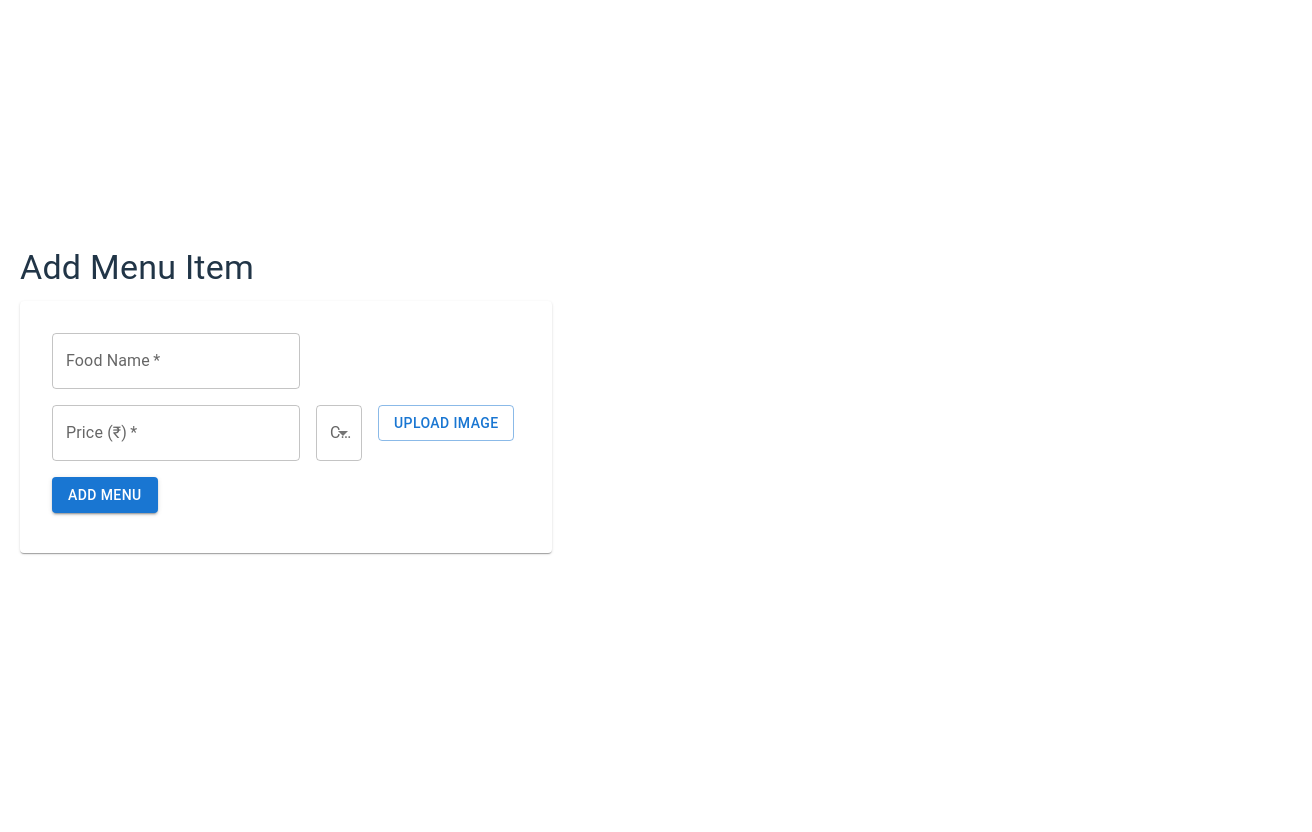
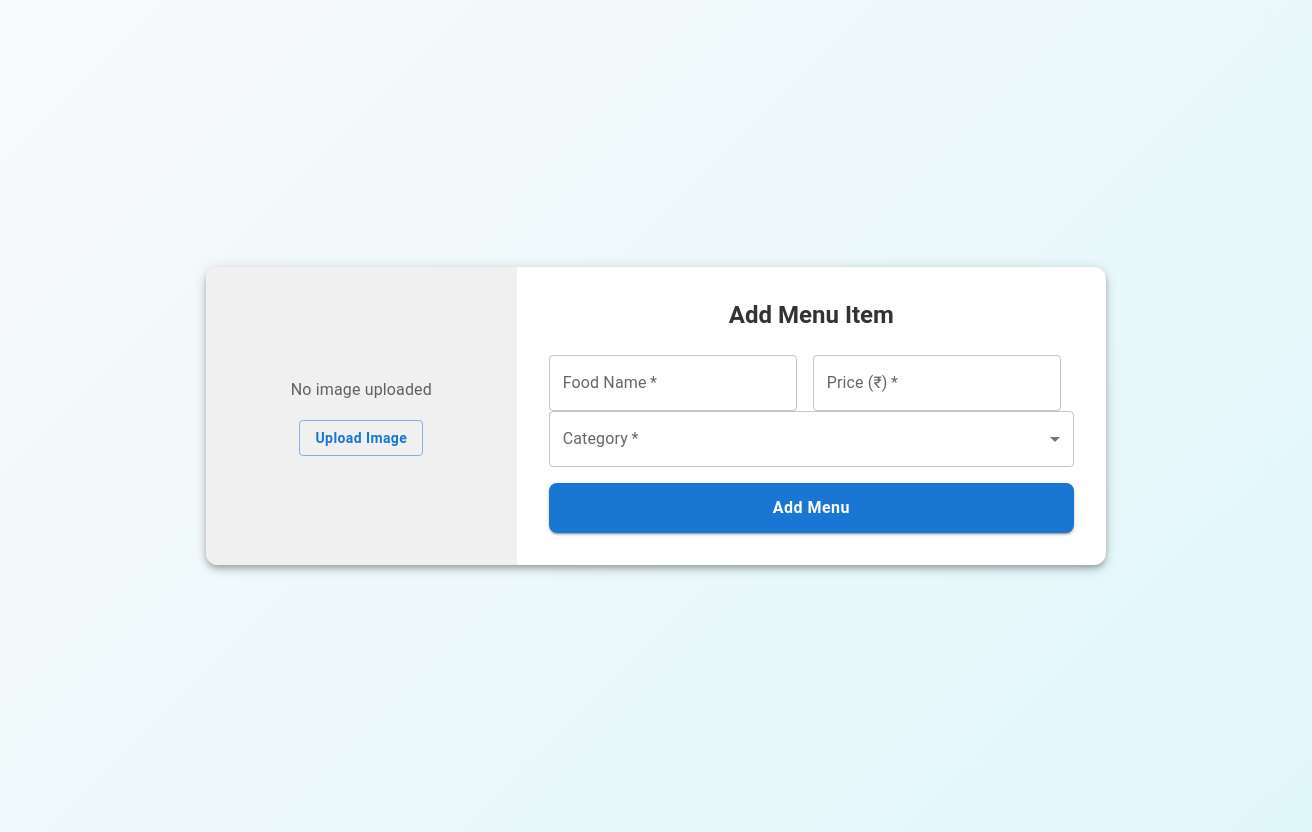
Before and after one commit to Jaboresubhash/SmartServe-, a React (Vite) app in the folder smartserve-frontend/: page /addmenu in a window 1280 px wide. Shown: the whole page, 1312 px wide, since content can reach past the window. Before the commit the page ends 800 px from the top, so only its background shows below. Built offline with nearby package versions, Linux system fonts and the light colour scheme.

Commit message:
update frontend layout

```diff
--- a/smartserve-frontend/src/components/LandingPage.jsx
+++ b/smartserve-frontend/src/components/LandingPage.jsx
@@ -57,9 +57,10 @@ const LandingPage = () => {
           flexDirection: "column",
           color: "white",
           textAlign: "center",
+
         }}
       >
-        <Typography variant="h3" sx={{ fontWeight: "bold" }}>
+        <Typography variant="h3" sx={{ fontWeight: "bold" , color:"t" }}>
           Welcome to SmartServe 🍽️
         </Typography>
         <Typography variant="h6" sx={{ mt: 2, mb: 4 }}>
@@ -102,8 +103,8 @@ const LandingPage = () => {
             <Card sx={{ boxShadow: 3, cursor: "pointer" }} onClick={() => navigate("/menu")}>
               <CardMedia
                 component="img"
-                height="200"
-                image="https://images.unsplash.com/photo-1605478052160-1de0d89f0b2e?auto=format&fit=crop&w=800&q=80"
+                height="300"
+                image="https://marketplace.canva.com/EAGEDq-_tZQ/1/0/1035w/canva-grey-and-beige-minimalist-restaurant-menu-hb5BNMWcQS4.jpg"
                 alt="Customer Menu"
               />
               <CardContent>
@@ -121,8 +122,8 @@ const LandingPage = () => {
             <Card sx={{ boxShadow: 3, cursor: "pointer" }} onClick={() => navigate("/addmenu")}>
               <CardMedia
                 component="img"
-                height="200"
-                image="https://images.unsplash.com/photo-1605478561654-c2f04c0a3d3e?auto=format&fit=crop&w=800&q=80"
+                height="300"
+                image="https://c8.alamy.com/comp/2J63J92/cooking-classes-isolated-cartoon-vector-illustrations-2J63J92.jpg"
                 alt="Add Menu"
               />
               <CardContent>
@@ -140,8 +141,8 @@ const LandingPage = () => {
             <Card sx={{ boxShadow: 3, cursor: "pointer" }} onClick={() => navigate("/orders")}>
               <CardMedia
                 component="img"
-                height="200"
-                image="https://images.unsplash.com/photo-1600891963921-8e4c0de1a9be?auto=format&fit=crop&w=800&q=80"
+                height="300"
+                image="https://upcdn.io/12a1y1C/image/delivery-form.png?f=webp&c=100&q=80&w=1000&h=625&fit=shrink"
                 alt="Order Details"
               />
               <CardContent>
--- a/smartserve-frontend/src/components/addMenu.jsx
+++ b/smartserve-frontend/src/components/addMenu.jsx
@@ -1,3 +1,186 @@
+// import React, { useState } from "react";
+// import {
+//   TextField,
+//   Button,
+//   Typography,
+//   Grid,
+//   MenuItem,
+//   Card,
+//   CardContent,
+//   Snackbar,
+//   Alert,
+// } from "@mui/material";
+// import API from "../api/api";
+
+// const AddMenu = () => {
+//   const [menuData, setMenuData] = useState({
+//     name: "",
+//     price: "",
+//     category: "",
+//     img: null,
+//   });
+
+//   const [openSnackbar, setOpenSnackbar] = useState(false);
+//   const [message, setMessage] = useState("");
+//   const [severity, setSeverity] = useState("success");
+
+//   // handle text and select input
+//   const handleChange = (e) => {
+//     const { name, value } = e.target;
+//     setMenuData((prev) => ({ ...prev, [name]: value }));
+//   };
+
+//   // handle file input
+//   const handleFileChange = (e) => {
+//     setMenuData((prev) => ({ ...prev, img: e.target.files[0] }));
+//   };
+
+//   // submit the form
+//   const handleSubmit = async (e) => {
+//     e.preventDefault();
+
+//     try {
+//       const formData = new FormData();
+//       formData.append("name", menuData.name);
+//       formData.append("price", menuData.price);
+//       formData.append("category", menuData.category);
+//       if (menuData.img) formData.append("img", menuData.img);
+
+//       const res = await API.post("/menu", formData, {
+//         headers: { "Content-Type": "multipart/form-data" },
+//       });
+
+//       setMessage("Menu item added successfully!");
+//       setSeverity("success");
+//       setOpenSnackbar(true);
+
+//       // reset form
+//       setMenuData({
+//         name: "",
+//         price: "",
+//         category: "",
+//         img: null,
+//       });
+//     } catch (error) {
+//       console.error(error);
+//       setMessage("Failed to add menu item.");
+//       setSeverity("error");
+//       setOpenSnackbar(true);
+//     }
+//   };
+
+//   return (
+//     <div style={{ padding: 20 ,
+//        display: "flex",
+//           alignItems: "center",
+//           justifyContent: "center",
+//           flexDirection: "column",
+//           backgroundColor:"red    "
+//     }}>
+
+//       <Card sx={{
+//           maxWidth: 500,
+//           p: 2 ,
+//           backgroundPosition: "center",
+//           display: "flex",
+//           alignItems: "center",
+//           justifyContent: "center",
+//           flexDirection: "column",
+//          backgroundColor:"DarkGray",
+//           textAlign: "center",}}>
+//         <Typography variant="h4" gutterBottom>
+//         Add Menu Item
+//       </Typography>
+//         <CardContent>
+//           <form onSubmit={handleSubmit} encType="multipart/form-data">
+//             <Grid container spacing={2}>
+//               <Grid item xs={12}>
+//                 <TextField
+//                   label="Food Name"
+//                   name="name"
+//                   value={menuData.name}
+//                   onChange={handleChange}
+//                   fullWidth
+//                   required
+//                 />
+//               </Grid>
+
+//               <Grid item xs={12}>
+//                 <TextField
+//                   label="Price (₹)"
+//                   name="price"
+//                   type="number"
+//                   value={menuData.price}
+//                   onChange={handleChange}
+//                   fullWidth
+//                   required
+//                 />
+//               </Grid>
+
+//               <Grid item xs={12} sx={{width:'224px'}}>
+//                 <TextField
+//                   select
+//                   label="Category"
+//                   name="category"
+//                   value={menuData.category}
+//                   onChange={handleChange}
+//                   fullWidth
+//                   required
+//                 >
+//                   <MenuItem value="Tiffins">Tiffins</MenuItem>
+//                   <MenuItem value="Main Course">Main Course</MenuItem>
+//                   <MenuItem value="Dessert">Dessert</MenuItem>
+//                   <MenuItem value="Beverages">Beverages</MenuItem>
+//                 </TextField>
+//               </Grid>
+
+//               <Grid item xs={12} sx={{width:'224px' , height:'80px'}}>
+//                 <Button variant="outlined" component="label" fullWidth>
+//                   Upload Image
+//                   <input
+//                     type="file"
+//                     accept="image/*"
+//                     hidden
+//                     onChange={handleFileChange}
+//                   />
+//                 </Button>
+//                 {menuData.img && (
+//                   <Typography variant="body2" color="textSecondary" sx={{ mt: 1 }}>
+//                     {menuData.img.name}
+//                   </Typography>
+//                 )}
+//               </Grid>
+
+
+//             </Grid>
+//               <Grid item xs={12}>
+//                 <Button
+//                   variant="contained"
+//                   color="primary"
+//                   type="submit"
+//                   fullWidth
+//                 >
+//                   Add Menu
+//                 </Button>
+//               </Grid>
+//           </form>
+//         </CardContent>
+//       </Card>
+
+//       <Snackbar
+//         open={openSnackbar}
+//         autoHideDuration={3000}
+//         onClose={() => setOpenSnackbar(false)}
+//       >
+//         <Alert severity={severity} onClose={() => setOpenSnackbar(false)}>
+//           {message}
+//         </Alert>
+//       </Snackbar>
+//     </div>
+//   );
+// };
+
+// export default AddMenu;
 import React, { useState } from "react";
 import {
   TextField,
@@ -9,6 +192,7 @@ import {
   CardContent,
   Snackbar,
   Alert,
+  Box,
 } from "@mui/material";
 import API from "../api/api";
 
@@ -20,22 +204,24 @@ const AddMenu = () => {
     img: null,
   });
 
+  const [preview, setPreview] = useState(null);
   const [openSnackbar, setOpenSnackbar] = useState(false);
   const [message, setMessage] = useState("");
   const [severity, setSeverity] = useState("success");
 
-  // handle text and select input
   const handleChange = (e) => {
     const { name, value } = e.target;
     setMenuData((prev) => ({ ...prev, [name]: value }));
   };
 
-  // handle file input
   const handleFileChange = (e) => {
-    setMenuData((prev) => ({ ...prev, img: e.target.files[0] }));
+    const file = e.target.files[0];
+    setMenuData((prev) => ({ ...prev, img: file }));
+    if (file) {
+      setPreview(URL.createObjectURL(file));
+    }
   };
 
-  // submit the form
   const handleSubmit = async (e) => {
     e.preventDefault();
 
@@ -46,7 +232,7 @@ const AddMenu = () => {
       formData.append("category", menuData.category);
       if (menuData.img) formData.append("img", menuData.img);
 
-      const res = await API.post("/menu", formData, {
+      await API.post("/menu", formData, {
         headers: { "Content-Type": "multipart/form-data" },
       });
 
@@ -54,13 +240,13 @@ const AddMenu = () => {
       setSeverity("success");
       setOpenSnackbar(true);
 
-      // reset form
       setMenuData({
         name: "",
         price: "",
         category: "",
         img: null,
       });
+      setPreview(null);
     } catch (error) {
       console.error(error);
       setMessage("Failed to add menu item.");
@@ -70,16 +256,95 @@ const AddMenu = () => {
   };
 
   return (
-    <div style={{ padding: 20 }}>
-      <Typography variant="h4" gutterBottom>
-        Add Menu Item
-      </Typography>
+    <Box
+      sx={{
+        width: "100vw",
+        height: "100vh",
+        background: "linear-gradient(135deg, #f9fafb, #e0f7fa)",
+        display: "flex",
+        alignItems: "center",
+        justifyContent: "center",
+        p: 2,
+      }}
+    >
+      <Card
+        sx={{
+          display: "flex",
+          flexDirection: { xs: "column", md: "row" },
+          maxWidth: 900,
+          width: "100%",
+          borderRadius: 3,
+          boxShadow: 5,
+          overflow: "hidden",
+          bgcolor: "#fff",
+        }}
+      >
+        {/* LEFT SIDE - IMAGE */}
+        <Box
+          sx={{
+            flex: 1,
+            backgroundColor: "#f0f0f0",
+            display: "flex",
+            alignItems: "center",
+            justifyContent: "center",
+            flexDirection: "column",
+            p: 3,
+          }}
+        >
+          {preview ? (
+            <img
+              src={preview}
+              alt="Preview"
+              style={{
+                width: "100%",
+                height: "300px",
+                objectFit: "cover",
+                borderRadius: "8px",
+              }}
+            />
+          ) : (
+            <Typography variant="subtitle1" color="textSecondary">
+              No image uploaded
+            </Typography>
+          )}
 
-      <Card sx={{ maxWidth: 500, p: 2 }}>
-        <CardContent>
+          <Button
+            variant="outlined"
+            component="label"
+            sx={{
+              mt: 2,
+              textTransform: "none",
+              fontWeight: 600,
+            }}
+          >
+            {preview ? "Change Image" : "Upload Image"}
+            <input
+              type="file"
+              accept="image/*"
+              hidden
+              onChange={handleFileChange}
+            />
+          </Button>
+        </Box>
+
+        {/* RIGHT SIDE - FORM */}
+        <Box sx={{ flex: 2, p: 4 }}>
+          <Typography
+            variant="h5"
+            sx={{
+              fontWeight: 700,
+              mb: 3,
+              textAlign: "center",
+              color: "#333",
+            }}
+          >
+            Add Menu Item
+          </Typography>
+
           <form onSubmit={handleSubmit} encType="multipart/form-data">
             <Grid container spacing={2}>
-              <Grid item xs={12}>
+              {/* Row 1 */}
+              <Grid item xs={12} sm={6}>
                 <TextField
                   label="Food Name"
                   name="name"
@@ -89,8 +354,7 @@ const AddMenu = () => {
                   required
                 />
               </Grid>
-
-              <Grid item xs={12}>
+              <Grid item xs={12} sm={6}>
                 <TextField
                   label="Price (₹)"
                   name="price"
@@ -102,7 +366,11 @@ const AddMenu = () => {
                 />
               </Grid>
 
-              <Grid item xs={12}>
+
+            </Grid>
+            <Grid >
+                          {/* Row 2 */}
+              <Grid spacing={1}>
                 <TextField
                   select
                   label="Category"
@@ -112,28 +380,11 @@ const AddMenu = () => {
                   fullWidth
                   required
                 >
-                  <MenuItem value="Starter">Starter</MenuItem>
+                  <MenuItem value="Tiffins">Tiffins</MenuItem>
                   <MenuItem value="Main Course">Main Course</MenuItem>
                   <MenuItem value="Dessert">Dessert</MenuItem>
                   <MenuItem value="Beverages">Beverages</MenuItem>
                 </TextField>
-              </Grid>
-
-              <Grid item xs={12}>
-                <Button variant="outlined" component="label" fullWidth>
-                  Upload Image
-                  <input
-                    type="file"
-                    accept="image/*"
-                    hidden
-                    onChange={handleFileChange}
-                  />
-                </Button>
-                {menuData.img && (
-                  <Typography variant="body2" color="textSecondary" sx={{ mt: 1 }}>
-                    {menuData.img.name}
-                  </Typography>
-                )}
               </Grid>
 
               <Grid item xs={12}>
@@ -142,13 +393,21 @@ const AddMenu = () => {
                   color="primary"
                   type="submit"
                   fullWidth
+                  sx={{
+                    mt: 2,
+                    py: 1.4,
+                    fontSize: "1rem",
+                    fontWeight: "bold",
+                    textTransform: "none",
+                    borderRadius: 2,
+                  }}
                 >
                   Add Menu
                 </Button>
               </Grid>
             </Grid>
           </form>
-        </CardContent>
+        </Box>
       </Card>
 
       <Snackbar
@@ -160,7 +419,7 @@ const AddMenu = () => {
           {message}
         </Alert>
       </Snackbar>
-    </div>
+    </Box>
   );
 };
 
```
Also changed, not shown: 1 other file (tests, documents, lock files or other folders).
